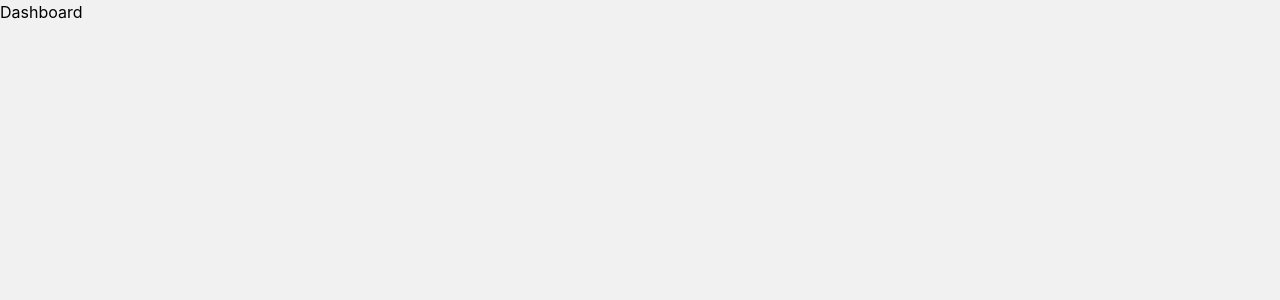
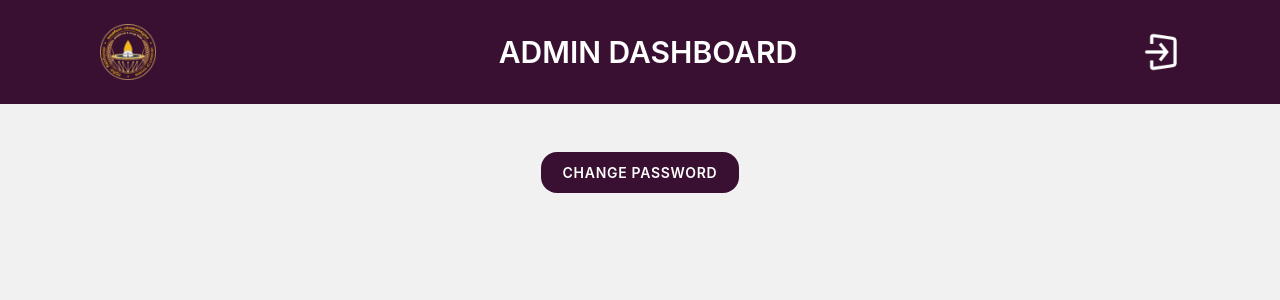
Before and after one commit to MohamadNazik/uov-student-registration-and-renewal-system, a React (Vite) app in the folder admin-frontend/: page /dashboard in a window 1280 px wide. Shown: the top 300 px of the page. Built offline with nearby package versions, Linux system fonts and the light colour scheme.

Commit message:
create Admin Dashborad

```diff
--- a/admin-frontend/src/pages/Dashboard.jsx
+++ b/admin-frontend/src/pages/Dashboard.jsx
@@ -1,7 +1,25 @@
-import React from "react";
+import React, { useState, useEffect } from "react";
+import Header from "../components/Header";
+import TextCard from "../components/TextCard";
+import PrimaryButton from "../components/PrimaryButton";
+import { Link } from "react-router-dom";
+
 
 function Dashboard() {
-  return <div>Dashboard</div>;
+
+
+  return (
+    <div><Header title="Admin Dashboard" />
+      <div className="flex flex-col items-center gap-5 sm:gap-8 mt-8 sm:mt-12">
+
+
+
+        <Link to="/change-password">
+          <PrimaryButton text="Change Password" />
+        </Link>
+      </div>
+    </div>
+  );
 }
 
 export default Dashboard;
```
